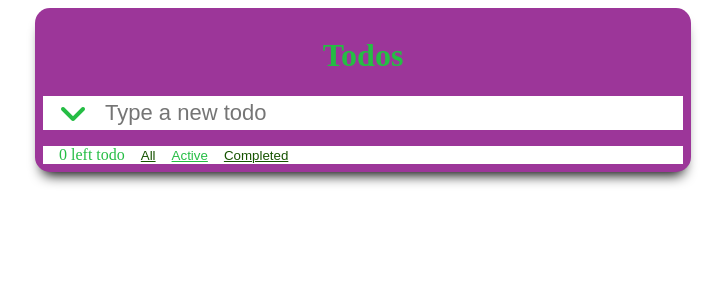
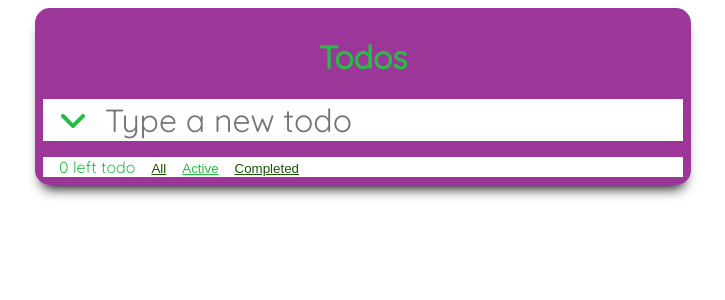
Before and after one commit to fabver82/intro-react, a React (Create React App) app: page / in a window 1280 px wide. Shown: the top 300 px of the page, without its empty margins (277-1002 px from the left). Built offline with nearby package versions, Linux system fonts and the light colour scheme.

Commit message:
add font

```diff
--- a/src/sass/_variables.scss
+++ b/src/sass/_variables.scss
@@ -2,3 +2,7 @@ $mainColor:#25bd44;
 $mainColorDesat:rgb(22, 83, 0);
 $appBackColor:rgb(156, 54, 153);
 $listBackColor:white;
+@font-face {
+    font-family: 'Quick Sand';
+    src: url(../fonts/Quicksand-Regular.ttf);
+}
--- a/src/sass/style.scss
+++ b/src/sass/style.scss
@@ -3,6 +3,7 @@
 
 .App{
     background-color: $appBackColor;
+    font-family: 'Quick Sand';
     color:$mainColor;
     max-width:50vw;
     min-width:372px;
@@ -31,18 +32,18 @@
 .todoForm{
     display:flex;
     background-color:$listBackColor;
-    // border: 0.1rem solid black;
 }
 .todoForm > input{
     border: 0;
     box-sizing:content-box;
     width:100%;
-    font-size:22px;
+    font-size:2rem;
+    font-family: 'Quick Sand';
     color:$mainColor;
 }
 .todoForm > input:focus{
     outline: none !important;
-    border:1px solid $mainColor;
+    border:2px solid $mainColor;
 }
 .todoForm > button{
     border: 0;
```
Also changed, not shown: src/fonts/Quicksand-Regular.ttf (added).
